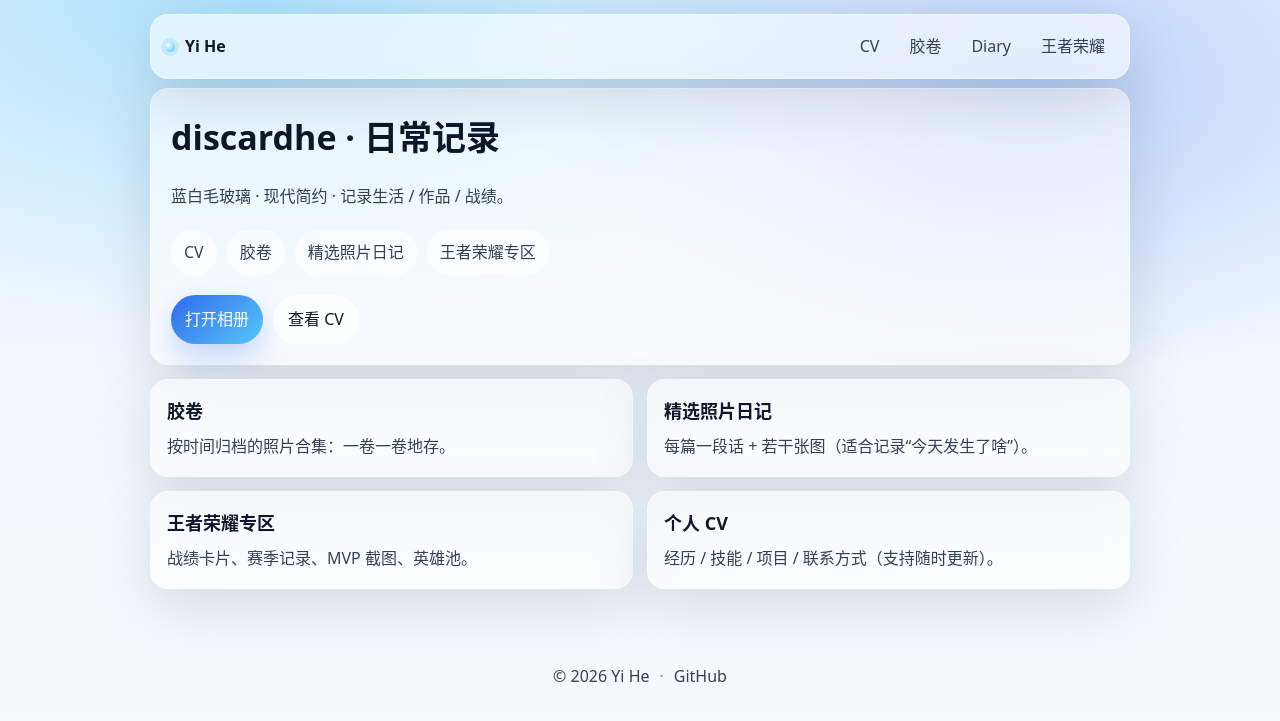
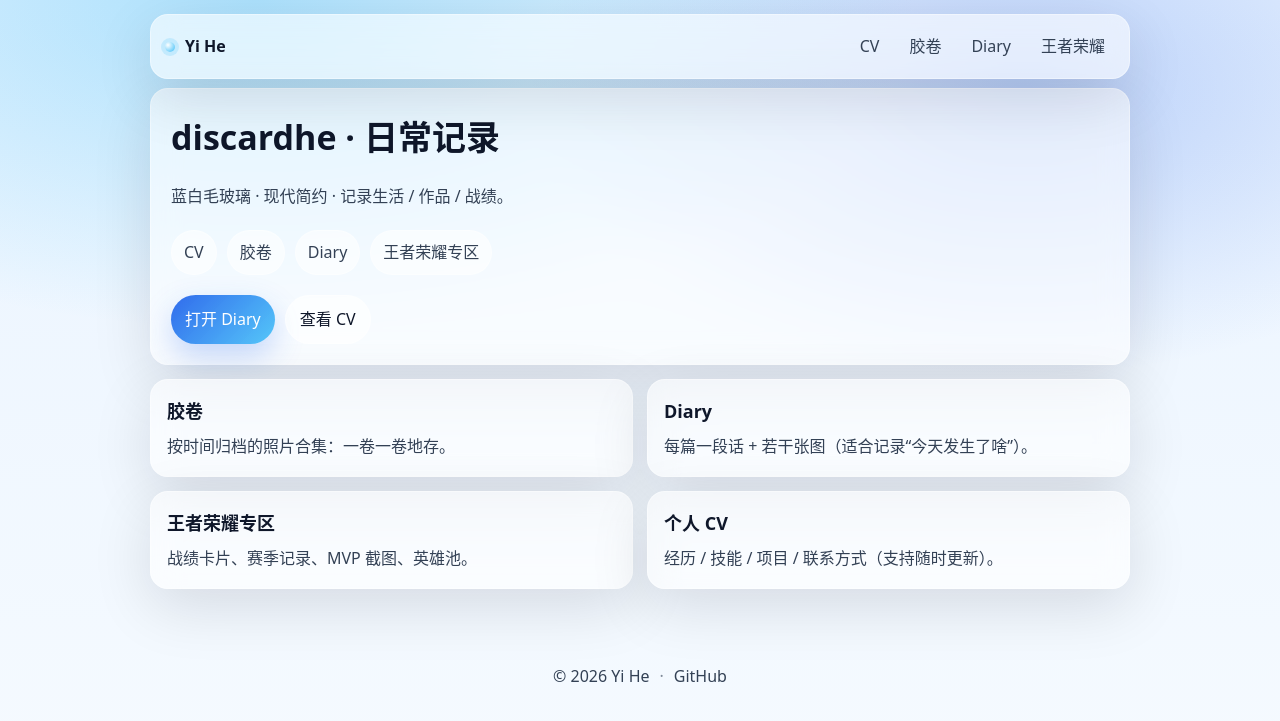
Before and after one commit to Discardhe/discardhe.github.io, a Jekyll site: the page built from index.md, in a window 1280 px wide. Shown: the top 721 px of the page. Built offline with Jekyll 4.4.1, drawn with Linux system fonts in a browser that asks for light colours; comment, search, counter and statistics services are not loaded.

Commit message:
Update index.md

```diff
--- a/index.md
+++ b/index.md
@@ -9,11 +9,11 @@ title: "首页"
   <div class="chips">
     <span class="chip">CV</span>
     <span class="chip">胶卷</span>
-    <span class="chip">精选照片日记</span>
+    <span class="chip">Diary</span>
     <span class="chip">王者荣耀专区</span>
   </div>
   <div style="display:flex; gap:10px; flex-wrap:wrap; margin-top: 4px;">
-    <a class="btn" href="{{ '/gallery/' | relative_url }}">打开相册</a>
+    <a class="btn" href="{{ '/diary/' | relative_url }}">打开 Diary</a>
     <a class="btn" style="background: rgba(255,255,255,.6); color: var(--ink); border:1px solid rgba(255,255,255,.42); box-shadow:none;" href="{{ '/cv/' | relative_url }}">查看 CV</a>
   </div>
 </section>
@@ -24,7 +24,7 @@ title: "首页"
     <p>按时间归档的照片合集：一卷一卷地存。</p>
   </a>
   <a class="card glass" href="{{ '/diary/' | relative_url }}">
-    <h3>精选照片日记</h3>
+    <h3>Diary</h3>
     <p>每篇一段话 + 若干张图（适合记录“今天发生了啥”）。</p>
   </a>
   <a class="card glass" href="{{ '/honor/' | relative_url }}">
```
